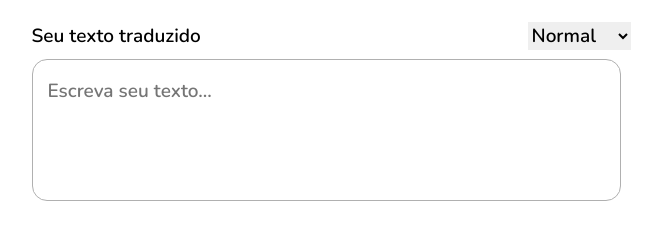
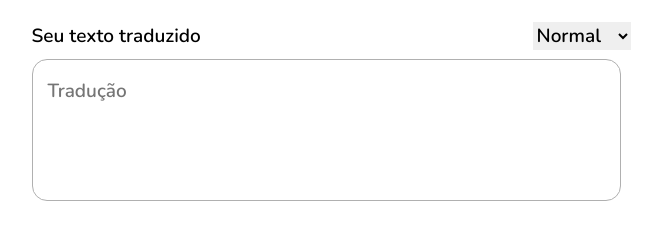
Before and after one commit to AlineEspindola/codifika, a React (Create React App) app: page / in a window 1280 px wide. Shown: the part 398-638 px from the top of the page, without its empty margins (309-971 px from the left). Built offline with nearby package versions, Linux system fonts and the light colour scheme.

Commit message:
feat: Coloca placeholders corretos

```diff
--- a/src/App.js
+++ b/src/App.js
@@ -10,7 +10,9 @@ class App extends Component {
   render() {
     const formProps = {
       yourText: "Seu texto",
-      yourTranslatedText: "Seu texto traduzido"
+      yourTranslatedText: "Seu texto traduzido",
+      textWriteText: "Escreva seu texto...",
+      textTranslation: "Tradução"
     }
 
     return(
@@ -21,11 +23,11 @@ class App extends Component {
           </figure>
           <div className='forms'>
             <form>
-              <Form labelText={formProps.yourText}/>
+              <Form labelText={formProps.yourText} placeholderText={formProps.textWriteText}/>
               <Button/>
             </form>
             <form>
-              <Form labelText={formProps.yourTranslatedText}/>
+              <Form labelText={formProps.yourTranslatedText} placeholderText={formProps.textTranslation}/>
             </form>
           </div>
         </div>
--- a/src/components/Form/index.js
+++ b/src/components/Form/index.js
@@ -4,6 +4,7 @@ import './Form.css';
 class Form extends Component {
   render() {
     const { labelText } = this.props;
+    const { placeholderText } = this.props;
 
     return(
       <div>
@@ -11,7 +12,7 @@ class Form extends Component {
           <label>{labelText}</label>
           <Select/>
         </div>
-        <textarea rows="4" cols="50" placeholder='Escreva seu texto...'></textarea>
+        <textarea rows="4" cols="50" placeholder={placeholderText}></textarea>
       </div>
     )
   }
--- a/src/components/Select/index.js
+++ b/src/components/Select/index.js
@@ -5,10 +5,8 @@ class Select extends Component {
     return(
       <div>
         <select>
-          <option className='teste'>Normal</option>
-          <option>Pig Latim</option>
+          <option>Normal</option>
           <option>Invertido</option>
-          <option>Númerico</option>
         </select>
       </div>
     )
```
